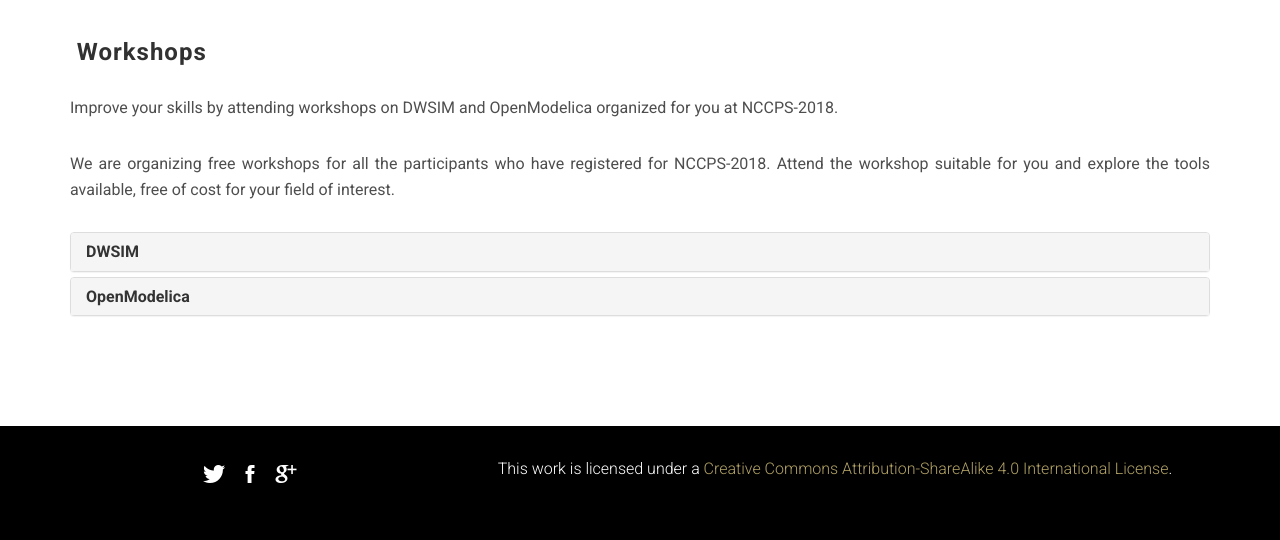
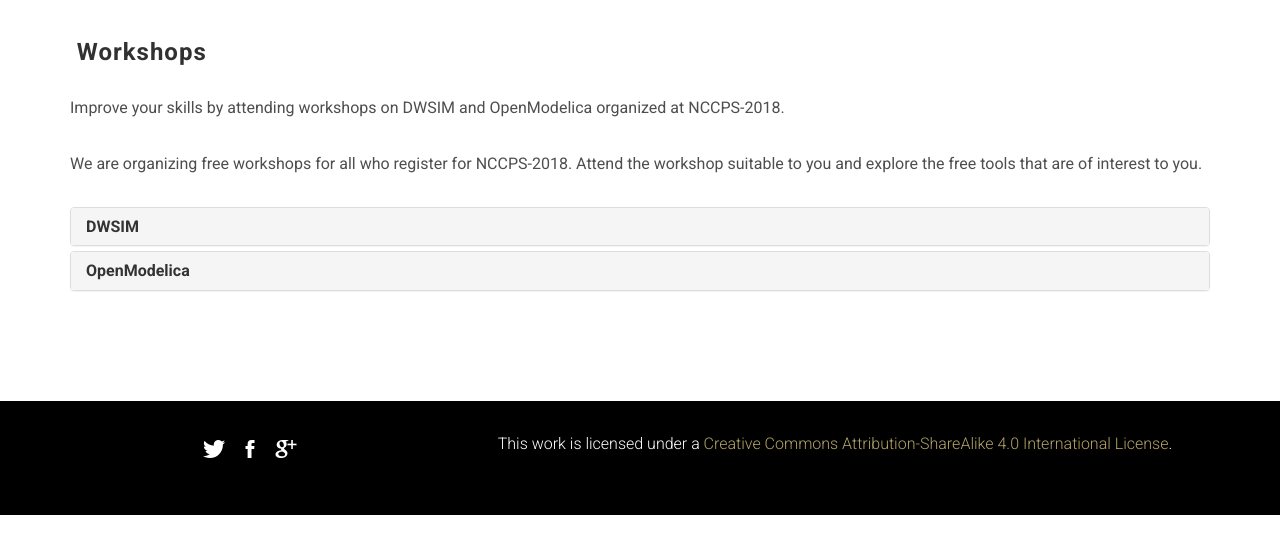
Before and after one commit to FOSSEE/nccps-2018, a Django app: page /nccps-2018/workshops/ in a window 1280 px wide. Shown: the part 51-591 px from the top of the page. Run offline with Django 3.2, Linux system fonts and the light colour scheme; some libraries are stand-ins or nearby versions.

Commit message:
Modified introductory text for workshops

```diff
--- a/static/website/templates/home.html
+++ b/static/website/templates/home.html
@@ -124,9 +124,9 @@
         </div>
         <div class="row">
           <div class="col-md-12">
-            <p class="text-justify">
-              Improve your skills by attending workshops on DWSIM and OpenModelica organized for you at NCCPS-2018.
-              We are organizing free workshops for all the participants who have registered for NCCPS-2018. Attend the workshop suitable for you and explore the tools available, free of cost for your field of interest.
+            <p class="text-justify">Improve your skills by attending workshops on DWSIM and OpenModelica organized at NCCPS-2018.
+            </p>
+            <p class="text-justify">We are organizing free workshops for all who register for NCCPS-2018.  Attend the workshop suitable to you and explore the free tools that are of interest to you.
             </p>
           </div>
         </div>
--- a/static/website/templates/workshops.html
+++ b/static/website/templates/workshops.html
@@ -13,9 +13,10 @@
     <div class="container">
     <div class="row">
       <div class="col-md-12">
-        <p class="text-justify">Improve your skills by attending workshops on DWSIM and OpenModelica organized for you at NCCPS-2018. </p>
-
-        <p class="text-justify">We are organizing free workshops for all the participants who have registered for NCCPS-2018.  Attend the workshop suitable for you and explore the tools available, free of cost for your field of interest.</p>
+        <p class="text-justify">Improve your skills by attending workshops on DWSIM and OpenModelica organized at NCCPS-2018.
+            </p>
+            <p class="text-justify">We are organizing free workshops for all who register for NCCPS-2018.  Attend the workshop suitable to you and explore the free tools that are of interest to you.
+            </p>
       </div>
     </div>
     <div class="panel-group" id="accordion">
```
